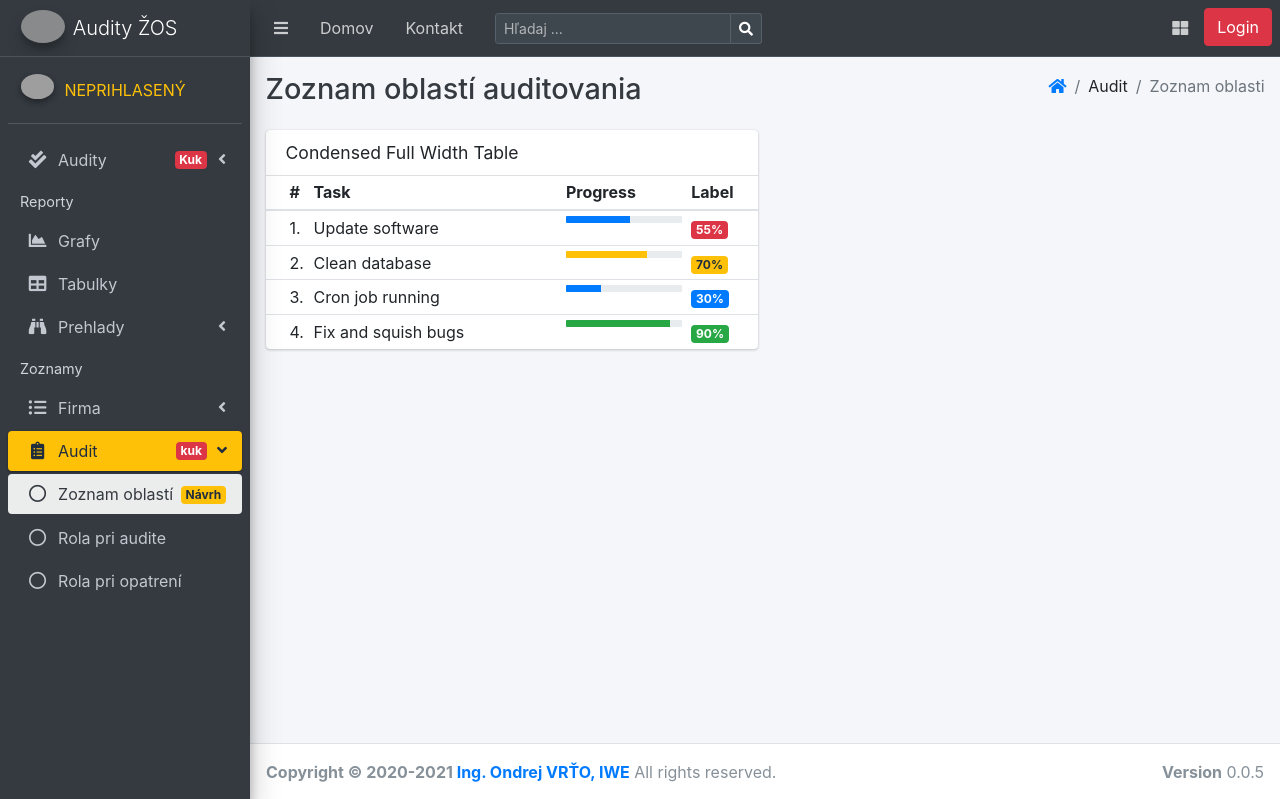
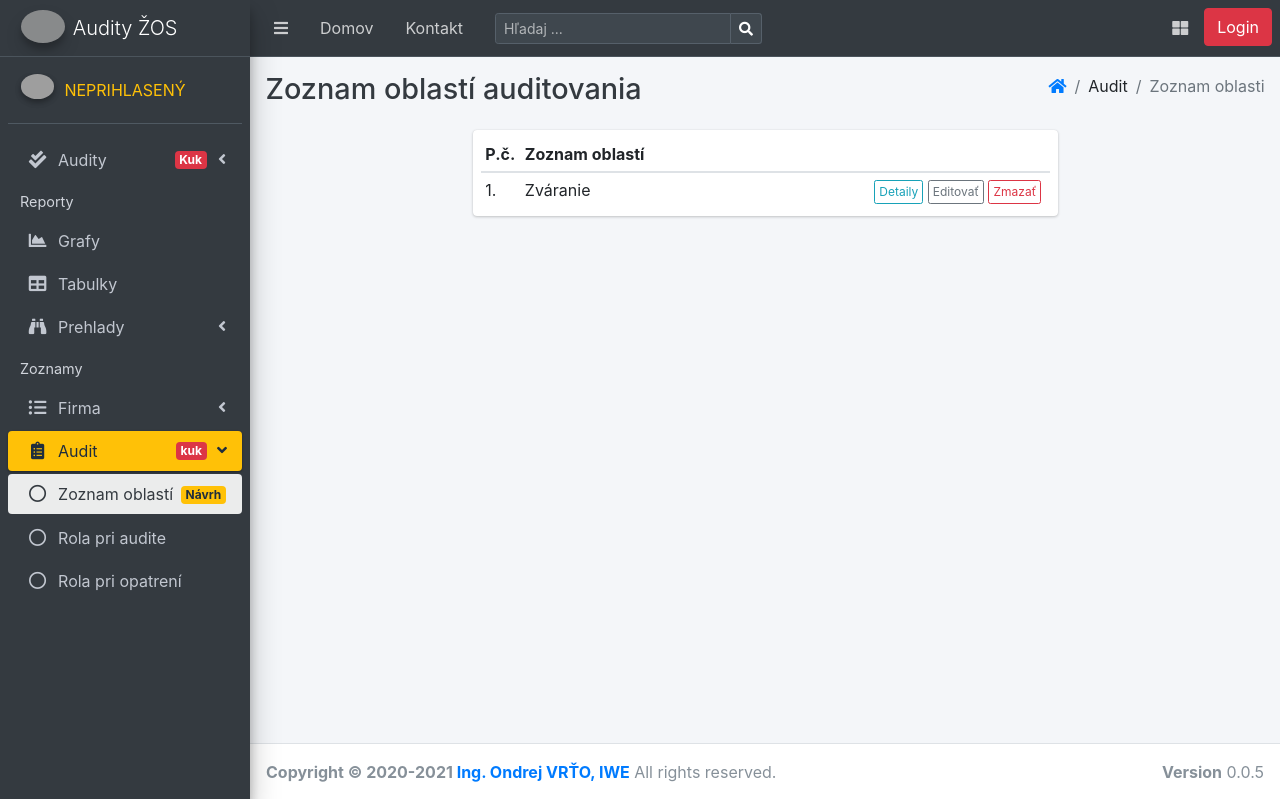
Before and after one commit to OndrejVrto/Audity-ZOS, a PHP site: page /audit/zoznam-oblasti-auditu in a window 1280 px wide. Shown: the top 799 px of the page. Run offline with PHP 8.4, Linux system fonts and the light colour scheme; a stand-in replaces the project's code that opens the database connection; some libraries are stand-ins or nearby versions; grey boxes are pictures that could not be loaded.

Commit message:
modalne okno v zozname - pokus

```diff
--- a/audit/zoznam-oblasti-auditu.php
+++ b/audit/zoznam-oblasti-auditu.php
@@ -1,7 +1,7 @@
 <?php
 // Automatické nahrávanie všetkých CLASS pri ich prvom zavolaní
 spl_autoload_register(function ($class_name) {
-        include_once  $_SERVER['DOCUMENT_ROOT'] . "/include/class/class.".$class_name.'.php';
+    include_once  $_SERVER['DOCUMENT_ROOT'] . "/include/class/class." . $class_name . '.php';
 });
 
 // založenie novej triedy na stranku
@@ -73,6 +73,17 @@
 <script src="/dist/js/adminlte.js"></script>
 <!-- AdminLTE for demo purposes -->
 <script src="/dist/js/demo.js"></script>
+<script>
+    $('#ModalEdit').on('show.bs.modal', function(event) {
+        var button = $(event.relatedTarget) // Button that triggered the modal
+        var recipient = button.data('whatever') // Extract info from data-* attributes
+        // If necessary, you could initiate an AJAX request here (and then do the updating in a callback).
+        // Update the modal's content. We'll use jQuery here, but you could use a data binding library or other methods instead.
+        var modal = $(this)
+        modal.find('.modal-title').text('Úprava položky ' + recipient)
+        modal.find('.modal-body input').val(recipient)
+    })
+</script>
 
 <!-- END - skripty len pre túto podstránku -->
 <?php
@@ -87,70 +98,85 @@
 
 ob_start();  // Začiatok definície hlavného obsahu
 ?>
-        <div class="col-md-6">
+<div class="row justify-content-center">
+    <div class="col-12 col-sm-10 col-md-9 col-lg-7" style="max-width: 600px;">
 
         <div class="card">
-            <div class="card-header">
-                <h3 class="card-title">Condensed Full Width Table</h3>
-            </div>
-            <!-- /.card-header -->
-            <div class="card-body p-0">
+            <div class="card-body p-2">
                 <table class="table table-sm">
                     <thead>
+
                         <tr>
-                    <th style="width: 10px">#</th>
-                    <th>Task</th>
-                    <th>Progress</th>
-                    <th style="width: 40px">Label</th>
+                            <th style="width: 15px">P.č.</th>
+                            <th>Zoznam oblastí</th>
+                            <th style="width: 180px"></th>
                         </tr>
+
                     </thead>
                     <tbody>
+
                         <tr>
                             <td>1.</td>
-                    <td>Update software</td>
+                            <td>Zváranie</td>
                             <td>
-                        <div class="progress progress-xs">
-                        <div class="progress-bar progress-bar-danger" style="width: 55%"></div>
+                                <!--                                 <div class="btn-group">
+                                    <form action="/audit/zoznam-oblasti-auditu" method="post">
+                                        <button type="submit" name="detail" value="1" class="btn btn-xs btn-outline-info">Detaily</button>
+                                    </form>
+                                    <form action="/audit/zoznam-oblasti-auditu" method="post" class="mx-1">
+                                        <button type="submit" name="edit" value="1" class="btn btn-xs btn-outline-secondary">Editovať</button>
+                                    </form>
+                                    <form action="/audit/zoznam-oblasti-auditu" method="post">
+                                        <button type="submit" name="delete" value="1" class="btn btn-xs btn-outline-danger">Zmazať</button>
+                                    </form>
+                                </div> -->
+                                <div class="">
+
+                                    <button type="button" value="1" name="detail" class="btn btn-xs btn-outline-info" data-toggle="modal" data-target="#ModalDetail" data-whatever="Zváranie">Detaily</button>
+                                    <button type="button" value="1" name="edit" class="btn btn-xs btn-outline-secondary" data-toggle="modal" data-target="#ModalEdit" data-whatever="Zváranie">Editovať</button>
+                                    <button type="button" value="1" name="delete" class="btn btn-xs btn-outline-danger" data-toggle="modal" data-target="#ModalDelete" data-whatever="Zváranie">Zmazať</button>
+
                                 </div>
                             </td>
-                    <td><span class="badge bg-danger">55%</span></td>
                         </tr>
-                    <tr>
-                    <td>2.</td>
-                    <td>Clean database</td>
-                    <td>
-                        <div class="progress progress-xs">
-                        <div class="progress-bar bg-warning" style="width: 70%"></div>
-                        </div>
-                    </td>
-                    <td><span class="badge bg-warning">70%</span></td>
-                    </tr>
-                    <tr>
-                    <td>3.</td>
-                    <td>Cron job running</td>
-                    <td>
-                        <div class="progress progress-xs progress-striped active">
-                        <div class="progress-bar bg-primary" style="width: 30%"></div>
-                        </div>
-                    </td>
-                    <td><span class="badge bg-primary">30%</span></td>
-                    </tr>
-                    <tr>
-                    <td>4.</td>
-                    <td>Fix and squish bugs</td>
-                    <td>
-                        <div class="progress progress-xs progress-striped active">
-                        <div class="progress-bar bg-success" style="width: 90%"></div>
-                        </div>
-                    </td>
-                    <td><span class="badge bg-success">90%</span></td>
-                    </tr>
+
                     </tbody>
                 </table>
             </div>
             <!-- /.card-body -->
         </div>
         <!-- /.card -->
+
+    </div>
+</div>
+
+
+
+<div class="modal fade" id="ModalEdit" tabindex="-1" aria-labelledby="exampleModalLabel" aria-hidden="true">
+    <div class="modal-dialog">
+        <div class="modal-content">
+            <div class="modal-header">
+                <h5 class="modal-title" id="exampleModalLabel">Úprava položky</h5>
+                <button type="button" class="close" data-dismiss="modal" aria-label="Close">
+                    <span aria-hidden="true">&times;</span>
+                </button>
+            </div>
+            <div class="modal-body">
+                <form action="/audit/zoznam-oblasti-auditu" method="post">
+                    <div class="form-group">
+                        <label for="recipient-name" class="col-form-label">Položka:</label>
+                        <input name="nieco" type="text" class="form-control" id="recipient-name">
+                    </div>
+                    <div class="form-group">
+                        <label for="message-text" class="col-form-label">Poznámka:</label>
+                        <textarea name="text" class="form-control" id="message-text"></textarea>
+                    </div>
+                    <button type="button" class="btn btn-secondary" data-dismiss="modal">Späť</button>
+                    <button type="submit" name="submit" class="btn btn-primary">Uložiť</button>
+                </form>
+            </div>
+        </div>
+    </div>
 </div>
 
 <?php
--- a/include/class/class.Page.php
+++ b/include/class/class.Page.php
@@ -291,10 +291,10 @@ class Page
         <div class="content-header">
             <div class="container-fluid">
             <div class="row mb-2">
-                <div class="col-sm-6">
+                <div class="col-md-6 order-2 order-md-1">
                 <h1 class="m-0 text-dark"><?php echo $this->nadpis; ?></h1>
                 </div><!-- /.col -->
-                <div class="col-sm-6">
+                <div class="col-md-6 order-1 order-md-2">
 <?php
     }
 
@@ -303,7 +303,7 @@ class Page
 ?>
 
                     <!-- START Include - Bublinkové menu -->
-                    <ol class="breadcrumb float-sm-right">
+                    <ol class="breadcrumb float-md-right">
 <?php
     $pocetBubliniek = count($this->bubbleMenu);
     $pocitadlo = 0;
```
Lines whose indentation alone changed are shown as unchanged.
